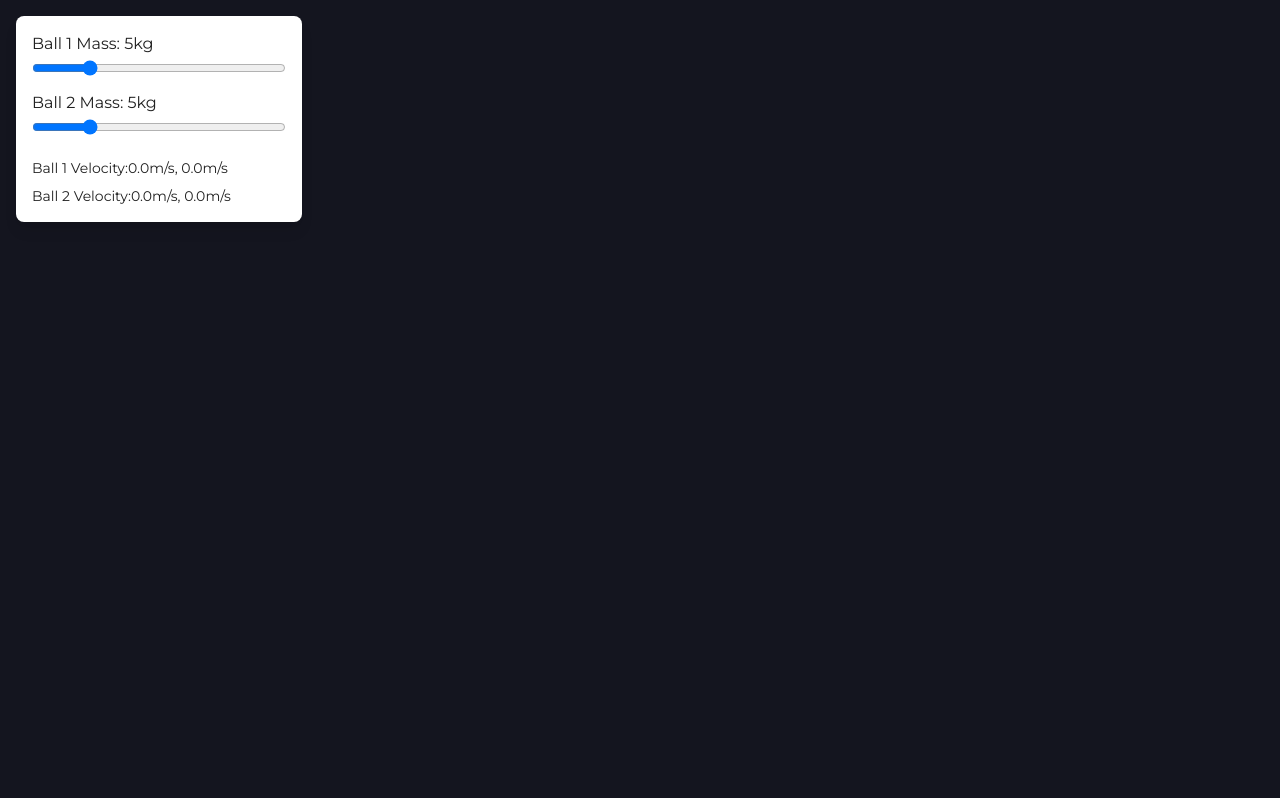
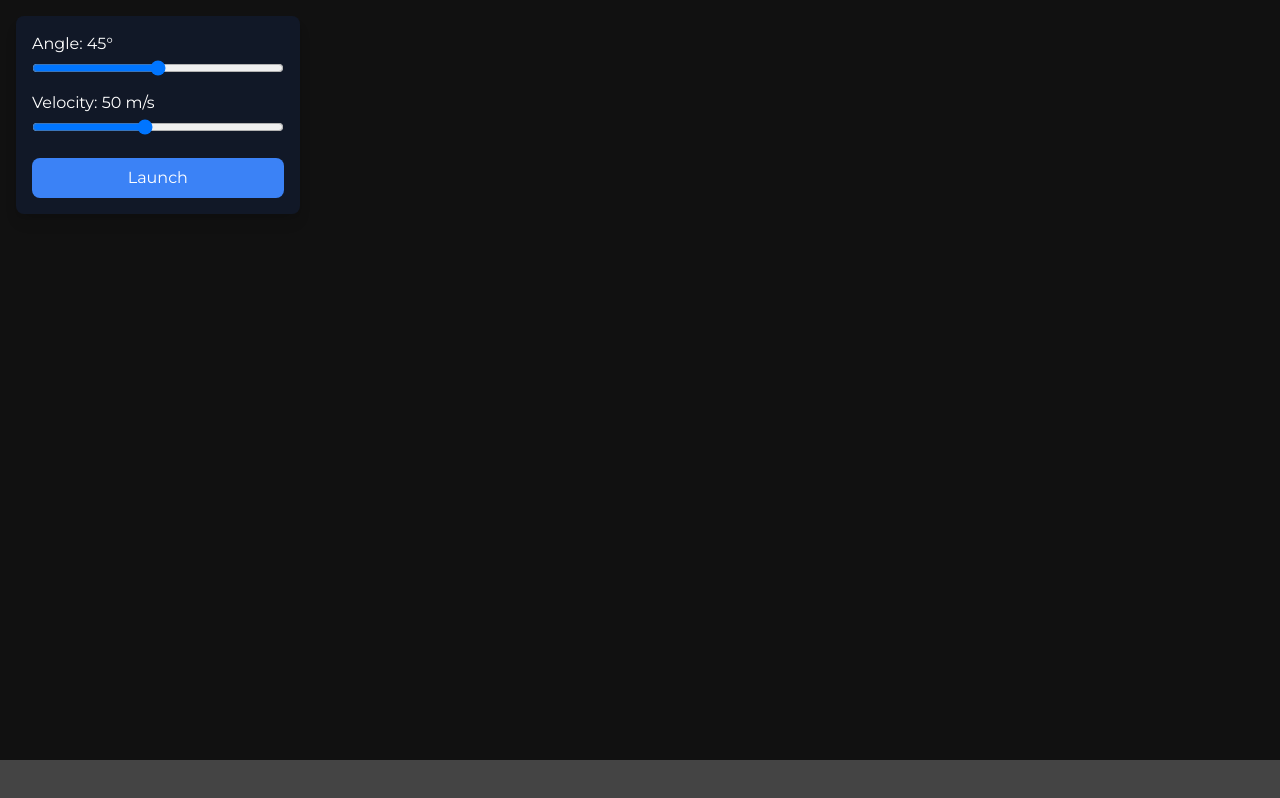
Before and after one commit to ItsSitanshu/dhyan-v1, a Next.js app: page /simulations in a window 1280 px wide. Built offline with nearby package versions, Linux system fonts and the light colour scheme; a web font is replaced by a local one.

Commit message:
promotion1

```diff
--- a/app/simulations/ProjectileMotion.tsx
+++ b/app/simulations/ProjectileMotion.tsx
@@ -1,120 +1,117 @@
 "use client";
 
-import { useState, useEffect, useRef } from "react";
+import React, { useRef, useEffect, useState } from "react";
+import Matter from "matter-js";
 
-export default function ProjectileMotion() {
-  const canvasRef = useRef<HTMLCanvasElement | null>(null);
-  const [angle, setAngle] = useState(45);
-  const [speed, setSpeed] = useState(50);
-  const [isLaunched, setIsLaunched] = useState(false);
-  const [trajectory, setTrajectory] = useState<{ x: number; y: number }[]>([]);
-
-  const gravity = 9.81;
-  let animationFrameId: number;
+const ProjectileSimulation: React.FC = () => {
+  const sceneRef = useRef<HTMLDivElement>(null);
+  const [angle, setAngle] = useState<number>(45);
+  const [velocity, setVelocity] = useState<number>(50);
+  const [engine, setEngine] = useState<Matter.Engine | null>(null);
+  const projectileRef = useRef<Matter.Body | null>(null);
 
   useEffect(() => {
-    const canvas = canvasRef.current;
-    if (!canvas) return;
-    const ctx = canvas.getContext("2d");
-    if (!ctx) return;
+    if (!sceneRef.current) return;
 
-    // Canvas size
-    canvas.width = 600;
-    canvas.height = 400;
+    const { Engine, Render, Runner, Composite, Bodies, World } = Matter;
+    const newEngine = Engine.create();
+    setEngine(newEngine);
 
-    // Draw initial scene
-    drawScene(ctx);
+    const render = Render.create({
+      element: sceneRef.current,
+      engine: newEngine,
+      options: {
+        width: window.innerWidth,
+        height: window.innerHeight,
+        background: "#111",
+        wireframes: false,
+      },
+    });
 
-    return () => cancelAnimationFrame(animationFrameId);
+    Render.run(render);
+    const runner = Runner.create();
+    Runner.run(runner, newEngine);
+
+    const ground = Bodies.rectangle(
+      window.innerWidth / 2,
+      window.innerHeight - 20,
+      window.innerWidth,
+      40,
+      { isStatic: true, render: { fillStyle: "#444" } }
+    );
+
+    World.add(newEngine.world, [ground]);
+
+    return () => {
+      Render.stop(render);
+      Runner.stop(runner);
+      Composite.clear(newEngine.world, false);
+      Engine.clear(newEngine);
+      render.canvas.remove();
+    };
   }, []);
 
-  const drawScene = (ctx: CanvasRenderingContext2D) => {
-    ctx.clearRect(0, 0, 600, 400);
-    ctx.fillStyle = "black";
-    ctx.fillRect(0, 0, 600, 400);
+  const launchProjectile = () => {
+    if (!engine || !sceneRef.current) return;
 
-    // Draw ground
-    ctx.fillStyle = "green";
-    ctx.fillRect(0, 380, 600, 20);
+    const { Composite, Bodies, Body } = Matter;
 
-    // Draw projectile path
-    ctx.fillStyle = "white";
-    trajectory.forEach(({ x, y }) => ctx.fillRect(x, y, 2, 2));
-  };
+    if (projectileRef.current) {
+      Composite.remove(engine.world, projectileRef.current);
+    }
 
-  const launchProjectile = () => {
-    setIsLaunched(true);
-    setTrajectory([]);
+    const radianAngle = (angle * Math.PI) / 180;
+    const vx = velocity * Math.cos(radianAngle);
+    const vy = -velocity * Math.sin(radianAngle);
 
-    let x = 50;
-    let y = 350;
-    let vx = speed * Math.cos((angle * Math.PI) / 180);
-    let vy = -speed * Math.sin((angle * Math.PI) / 180);
-    let t = 0;
+    const projectile = Bodies.circle(100, window.innerHeight - 100, 10, {
+      restitution: 0.8,
+      friction: 0.1,
+      render: { fillStyle: "#4ECDC4" },
+    });
 
-    const update = () => {
-      if (!canvasRef.current) return;
-      const ctx = canvasRef.current.getContext("2d");
-      if (!ctx) return;
+    projectileRef.current = projectile;
+    Body.setVelocity(projectile, { x: vx, y: vy });
 
-      // Physics equations
-      x = 50 + vx * t;
-      y = 350 + vy * t + 0.5 * gravity * t * t;
-
-      if (y >= 380) {
-        setIsLaunched(false);
-        return;
-      }
-
-      setTrajectory((prev) => [...prev, { x, y }]);
-      drawScene(ctx);
-
-      animationFrameId = requestAnimationFrame(update);
-      t += 0.1;
-    };
-
-    update();
+    Composite.add(engine.world, projectile);
   };
 
   return (
-    <div className="flex flex-col items-center p-5 text-white bg-gray-900 min-h-screen">
-      <h1 className="text-2xl font-bold mb-4">Projectile Motion Simulator</h1>
-
-      <canvas ref={canvasRef} className="border border-white mb-4"></canvas>
-
-      <div className="flex gap-4">
-        <div>
-          <label className="block text-sm">Angle ({angle}°)</label>
+    <div className="h-screen w-full flex flex-col items-center justify-center bg-black text-white">
+      <div className="absolute top-4 left-4 bg-gray-900 p-4 rounded-lg shadow-lg">
+        <label className="block mb-2">
+          Angle: {angle}°
           <input
             type="range"
             min="0"
             max="90"
             value={angle}
             onChange={(e) => setAngle(Number(e.target.value))}
-            className="w-32"
+            className="w-full mt-1"
           />
-        </div>
-
-        <div>
-          <label className="block text-sm">Speed ({speed} m/s)</label>
+        </label>
+        <label className="block mb-2">
+          Velocity: {velocity} m/s
           <input
             type="range"
             min="10"
             max="100"
-            value={speed}
-            onChange={(e) => setSpeed(Number(e.target.value))}
-            className="w-32"
+            value={velocity}
+            onChange={(e) => setVelocity(Number(e.target.value))}
+            className="w-full mt-1"
           />
-        </div>
+        </label>
+        <button
+          onClick={launchProjectile}
+          className="w-full bg-blue-500 px-4 py-2 rounded-lg mt-2"
+        >
+          Launch
+        </button>
       </div>
 
-      <button
-        onClick={launchProjectile}
-        className="mt-4 px-4 py-2 bg-blue-500 text-white rounded hover:bg-blue-600"
-        disabled={isLaunched}
-      >
-        {isLaunched ? "Launching..." : "Launch"}
-      </button>
+      <div ref={sceneRef} className="h-full w-full"></div>
     </div>
   );
-}
+};
+
+export default ProjectileSimulation;
--- a/app/simulations/page.tsx
+++ b/app/simulations/page.tsx
@@ -4,7 +4,12 @@ import FrictionSimulation from "./Friction";
 import Orbitals from "./Orbitals";
 
 const Simulation = () => {
-  return <CollisionFiltering />;
+  return(
+    // <CollisionFiltering />
+    <ProjectileMotion />
+    // <FrictionSimulation />
+    // <Orbitals />
+  );
 };
 
 export default Simulation;
```
